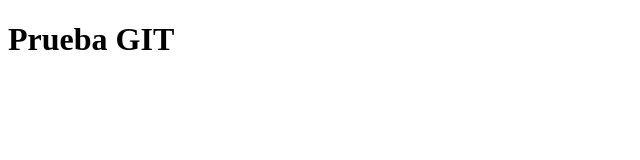
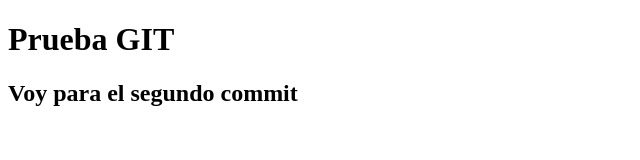
Before and after one commit to PabloZUTN/pruebaGit, a plain HTML site: page index.html in a window 1280 px wide. Shown: the whole page, without its empty margins (0-640 px from the left). Drawn offline with Linux system fonts and the light colour scheme.

Commit message:
Agregue un h2 al index

```diff
--- a/index.html
+++ b/index.html
@@ -9,6 +9,7 @@
 <body>
 
     <h1>Prueba GIT</h1>
+    <h2>Voy para el segundo commit</h2>
 
 </body>
 </html>
```
